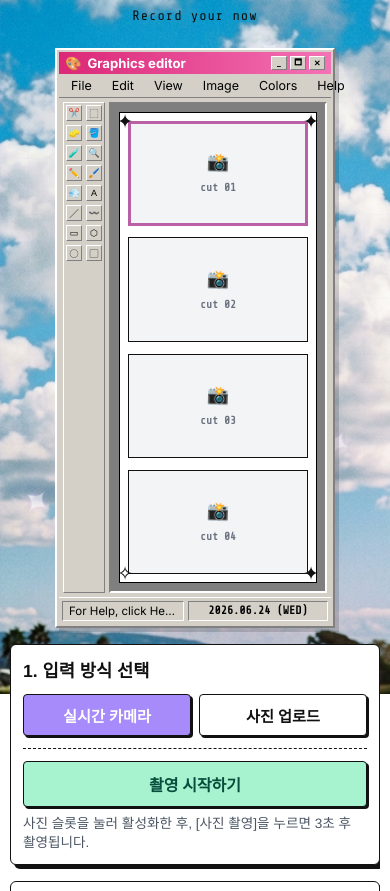
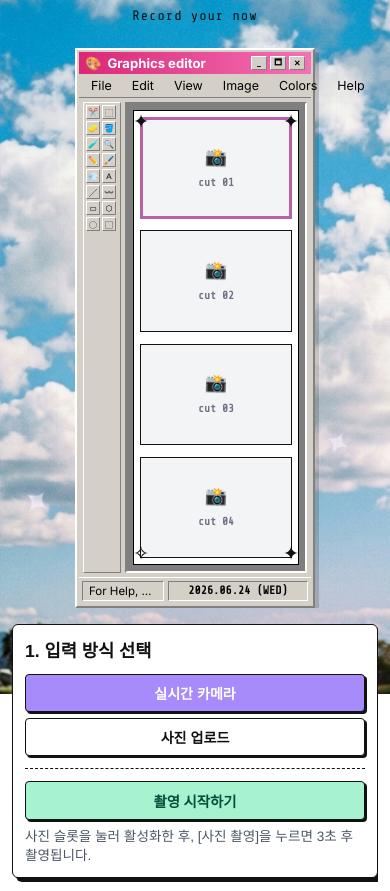
Before and after one commit to yeojisun/anniversary-frame, a website: page index.html in a window 390 px wide. Shown: the part 150-1041 px from the top of the page. Drawn offline with nearby package versions, Linux system fonts and the light colour scheme; a web font is replaced by a local one.

Commit message:
style: prevent mobile layout clipping by shrinking frame and verticalizing button groups

```diff
--- a/style.css
+++ b/style.css
@@ -1308,15 +1308,16 @@ body {
 /* Responsive updates */
 @media (max-width: 480px) {
   body {
-    padding: 10px 6px;
+    padding: 10px 4px;
+    overflow-x: hidden;
   }
 
   .app-container {
     width: 100%;
     max-width: 100%;
-    padding: 0 4px;
+    padding: 0 8px;
     box-sizing: border-box;
-    overflow: hidden;
+    overflow-x: hidden;
   }
 
   .content-wrapper {
@@ -1324,13 +1325,15 @@ body {
     max-width: 100%;
     grid-template-columns: 1fr;
     gap: 16px;
-    overflow: hidden;
+    overflow-x: hidden;
   }
 
   .photo-workspace-section {
     width: 100%;
     display: flex;
     justify-content: center;
+    box-sizing: border-box;
+    overflow: hidden;
   }
 
   .logo-row.row-bottom {
@@ -1348,35 +1351,49 @@ body {
   .frame-container {
     padding: 2px;
     box-shadow: 4px 4px 0px rgba(0,0,0,0.15);
-    max-width: 92vw; /* Ensure window fits within screens */
+    width: 100%;
+    max-width: 290px; /* Constrain total frame width to fit mobile */
     height: auto;
+    box-sizing: border-box;
+  }
+
+  .win-body-wrapper {
+    width: 100%;
+    box-sizing: border-box;
   }
 
   .win-sidebar {
-    width: 42px;
+    width: 38px; /* Slim sidebar for mobile */
     padding: 2px;
+    gap: 2px;
+  }
+
+  .toolbar-row {
+    gap: 2px;
   }
 
   .toolbar-icon {
-    width: 16px;
-    height: 16px;
-    font-size: 9px;
+    width: 14px;
+    height: 14px;
+    font-size: 8px;
   }
 
   .win-canvas-area {
-    padding: 8px;
+    padding: 6px;
+    flex: 1;
+    min-width: 0;
   }
 
   .slots-grid {
-    padding: 8px;
+    padding: 6px;
+    width: 100%;
   }
 
   .format-four-cut {
+    width: 240px; /* Canvas width limited so total width doesn't exceed 290px */
     height: auto;
     aspect-ratio: 3 / 7;
-    width: 78vw; /* Scale automatically relative to screen width */
-    max-width: 280px;
-    max-height: 580px;
+    max-width: 100%;
   }
 
   .format-four-cut .slots-grid {
@@ -1385,10 +1402,10 @@ body {
   }
 
   .format-single-cut {
+    width: 240px;
     height: auto;
     aspect-ratio: 1 / 1.06;
-    width: 78vw;
-    max-width: 280px;
+    max-width: 100%;
   }
 
   .slot-icon {
@@ -1403,12 +1420,36 @@ body {
     width: 100%;
     max-width: 100%;
     padding: 0;
+    box-sizing: border-box;
   }
 
   .toolbox-card {
     padding: 12px;
     width: 100%;
     box-sizing: border-box;
+  }
+
+  /* Stack button groups vertically on mobile to prevent clipping */
+  .btn-group {
+    flex-direction: column;
+    gap: 6px;
+  }
+
+  .control-btn {
+    width: 100%;
+    padding: 8px 10px;
+    font-size: 0.88rem;
+  }
+
+  .camera-actions {
+    flex-direction: column;
+    gap: 6px;
+  }
+
+  .action-btn {
+    width: 100%;
+    font-size: 0.9rem;
+    padding: 8px;
   }
 
   .sticker-selector {
```
